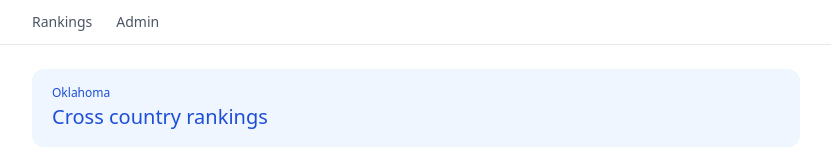
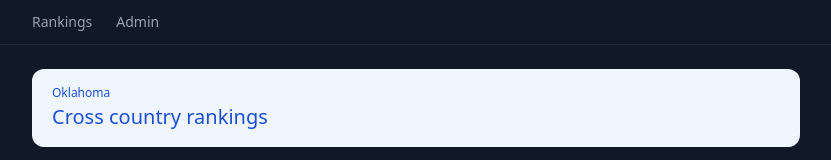
Before and after one commit to morrisjustin21/OKXCRankings, a React (Vite) app: page / in a window 1280 px wide. Shown: the top 160 px of the page, without its empty margins (224-1055 px from the left). Built offline with nearby package versions, Linux system fonts and the light colour scheme; no server answers; the database is empty.

Commit message:
Change background and text colors in App component

```diff
--- a/src/App.jsx
+++ b/src/App.jsx
@@ -5,13 +5,13 @@ import Admin from './pages/Admin.jsx'
 export default function App() {
   return (
     <BrowserRouter>
-      <div className="min-h-screen bg-white text-gray-900">
-        <nav className="border-b border-gray-200 px-6 py-3 flex justify-center print:hidden">
+      <div className="min-h-screen bg-gray-900 text-gray-100">
+        <nav className="border-b border-gray-800 px-6 py-3 flex justify-center print:hidden">
           <div className="w-full max-w-3xl flex gap-6">
-            <Link to="/" className="text-sm text-gray-600 hover:text-blue-700">
+            <Link to="/" className="text-sm text-gray-400 hover:text-red-400">
               Rankings
             </Link>
-            <Link to="/admin" className="text-sm text-gray-600 hover:text-blue-700">
+            <Link to="/admin" className="text-sm text-gray-400 hover:text-red-400">
               Admin
             </Link>
           </div>
```
